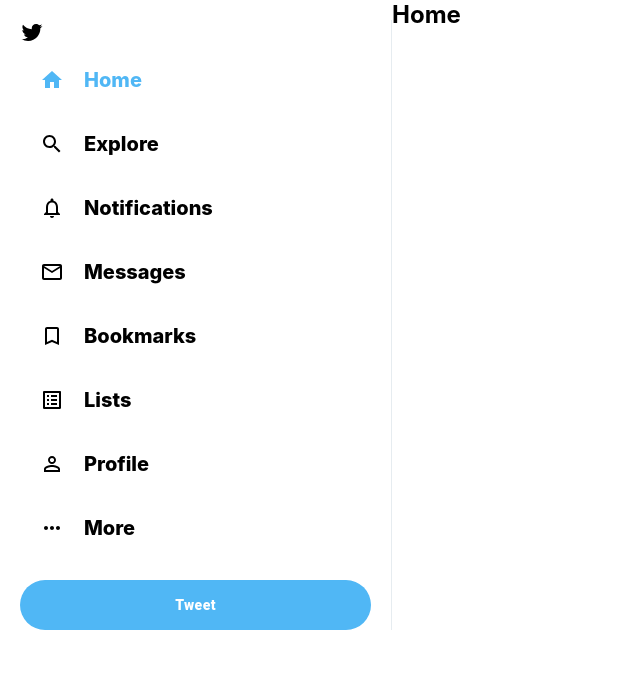
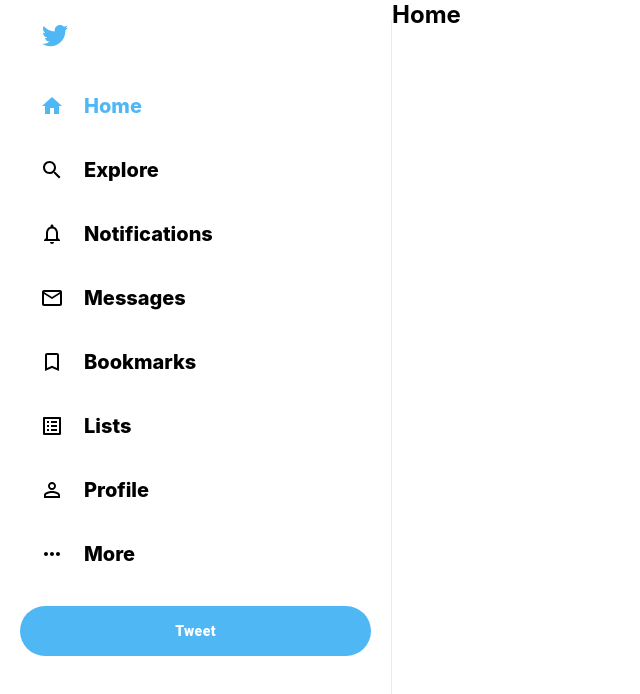
Before and after one commit to MzAllison/Twitter-clone, a React (Create React App) app: page / in a window 1280 px wide. Shown: the top 694 px of the page, without its empty margins (0-640 px from the left). Built offline with nearby package versions, Linux system fonts and the light colour scheme.

Commit message:
twitter feeds

```diff
--- a/src/App.css
+++ b/src/App.css
@@ -5,6 +5,9 @@
 
 .app {
     display: flex;
-
-
+    height: 100vh;
+    max-width: 1300px;
+    margin-left: auto;
+    margin-right: auto;
+    padding: 1 10px;
 }
--- /dev/null
+++ b/src/Feed.css
@@ -0,0 +1,15 @@
+,feed {
+    flex: 0.4;
+    border-right: 1px solid var(--twitter-background);
+    min-width: fit-content;
+    overflow-y: scroll;
+}
+
+.feed__header {
+    position: sticky;
+    top: 0;
+    background-color: white;
+    z-index: 100;
+    border: 1px solid var(--twitter-background);
+    padding: 15px 20px;
+}
--- a/src/Feed.js
+++ b/src/Feed.js
@@ -1,9 +1,13 @@
 import React from 'react'
+import './Feed.css';
 
 function Feed() {
     return (
         <div>
            {/* {Header}  */}
+            <div className="feed">
+
+            </div>
             <h2>Home</h2>
            {/* {TweetBox}  */}
 
--- a/src/Sidebar.css
+++ b/src/Sidebar.css
@@ -1,13 +1,20 @@
 .sidebar {
     border-right: 1px solid var(--twitter-background) ;
     flex: 0.3 ;
-    /* min-width: 250px; */
+    min-width: 250px;
     margin-top: 20px;
     padding-left: 20px;
     padding-right: 20px;
 
 }
 
+.sidebar__twitterIcon {
+    color: var(--twitter-color);
+    font-size: 30px !important;
+    margin-left: 20px;
+    margin-bottom: 20px;
+
+}
 
 
 .sidebar__tweet {
--- a/src/Sidebar.js
+++ b/src/Sidebar.js
@@ -18,7 +18,7 @@
     return (
         <div className="sidebar">
 
-            <TwitterIcon />
+            <TwitterIcon className= "sidebar__twitterIcon"/>
 
             <SidebarOption active Icon={HomeIcon} text="Home" />
             <SidebarOption Icon={SearchIcon} text="Explore" />
```
